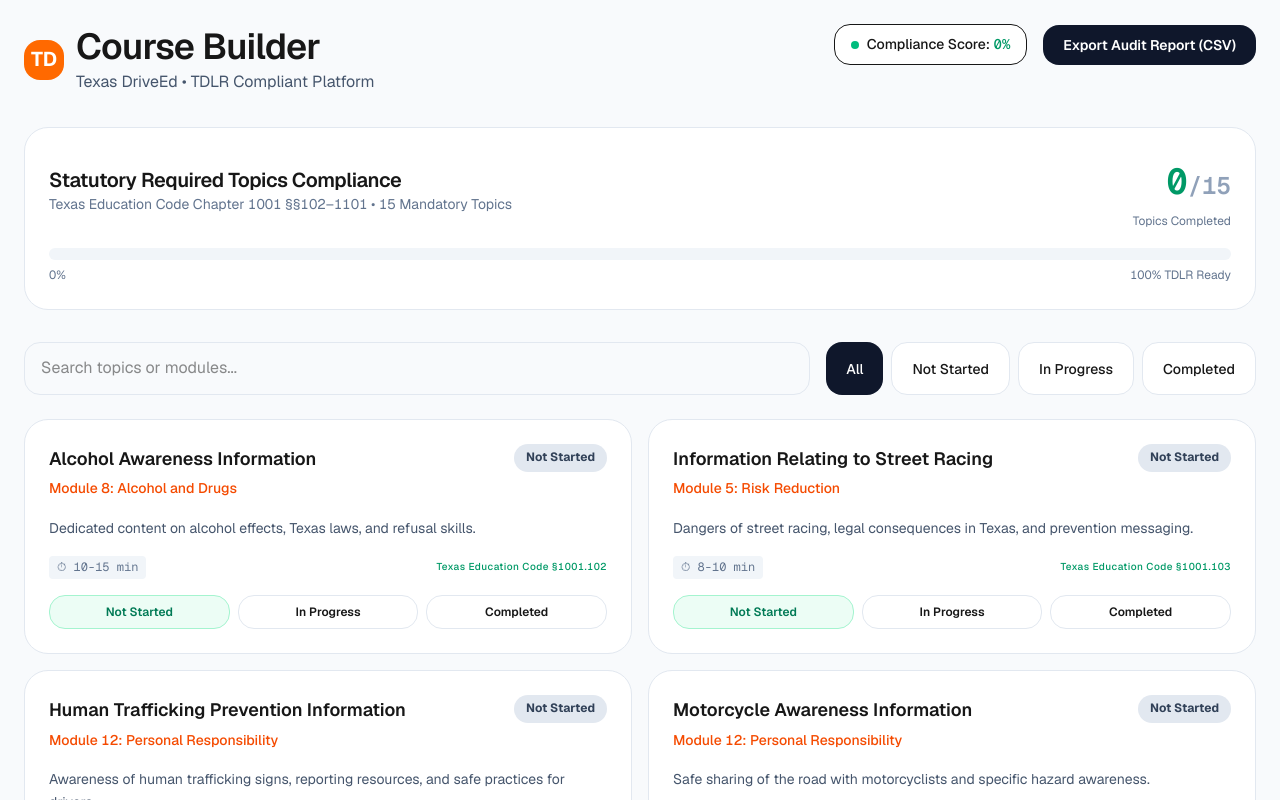
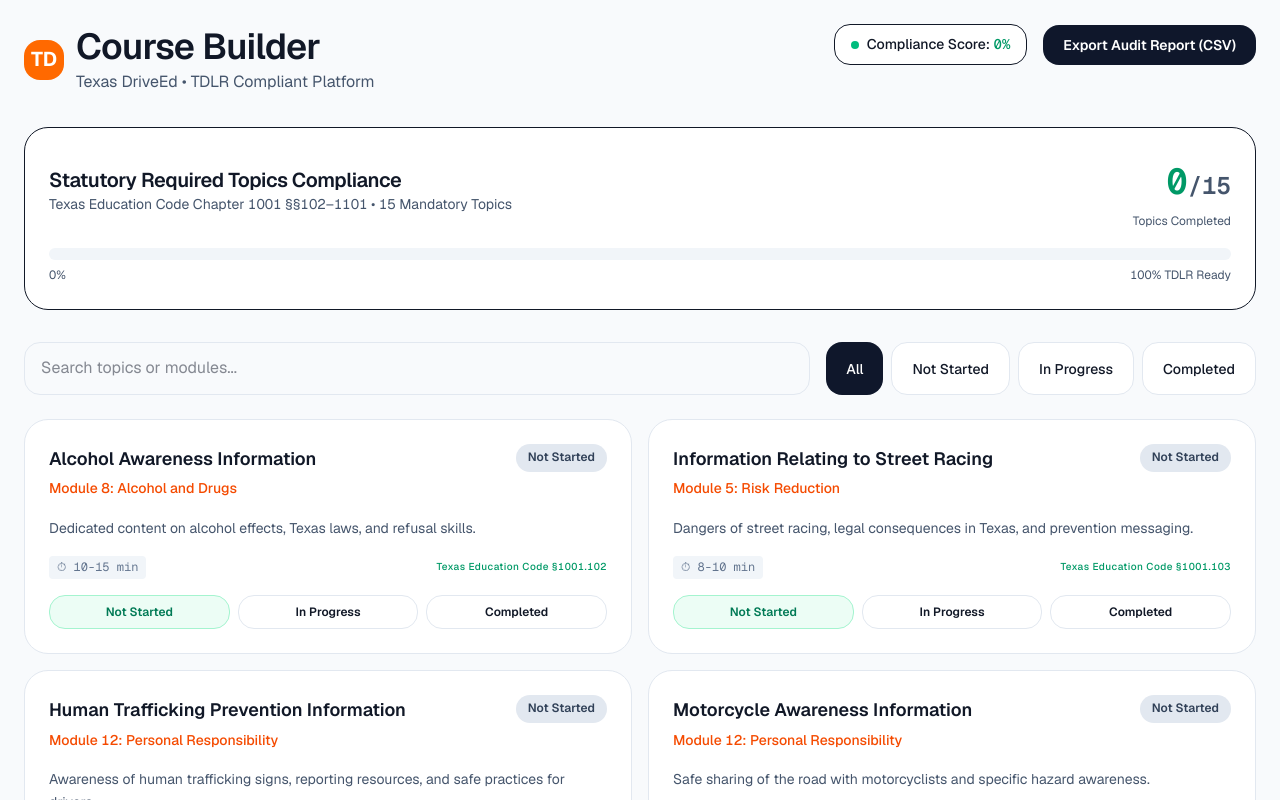
Before and after one commit to ddenmark/texas-drivers-ed-platform, a Next.js app in the folder course-builder/: page /course-builder in a window 1280 px wide. Shown: the top 800 px of the page. Built offline with nearby package versions, Linux system fonts and the light colour scheme.

Commit message:
Improve color contrast and readability in Required Topics Dashboard.

```diff
--- a/course-builder/app/course-builder/page.tsx
+++ b/course-builder/app/course-builder/page.tsx
@@ -41,7 +41,7 @@ export default function RequiredTopicsDashboard() {
 
   const getStatusColor = (status: Status) => {
     switch (status) {
-      case 'Completed': return 'bg-emerald-500 text-white';
+      case 'Completed': return 'bg-emerald-600 text-white';
       case 'In Progress': return 'bg-amber-500 text-white';
       default: return 'bg-slate-200 text-slate-700';
     }
@@ -101,15 +101,15 @@ export default function RequiredTopicsDashboard() {
         </div>
 
         {/* Progress Overview */}
-        <div className="bg-white border border-slate-200 rounded-3xl p-6 mb-8">
+        <div className="bg-white rounded-3xl p-6 mb-8 border">
           <div className="flex justify-between items-center mb-4">
             <div>
               <h2 className="font-semibold text-xl">Statutory Required Topics Compliance</h2>
-              <p className="text-sm text-slate-500">Texas Education Code Chapter 1001 §§102–1101 • 15 Mandatory Topics</p>
+              <p className="text-sm text-slate-600">Texas Education Code Chapter 1001 §§102–1101 • 15 Mandatory Topics</p>
             </div>
             <div className="text-right">
-              <div className="font-mono text-4xl font-semibold text-emerald-600">{completedCount}<span className="text-2xl text-slate-400">/{topics.length}</span></div>
-              <div className="text-xs text-slate-500">Topics Completed</div>
+              <div className="font-mono text-4xl font-semibold text-emerald-600">{completedCount}<span className="text-2xl text-slate-600">/{topics.length}</span></div>
+              <div className="text-xs text-slate-600">Topics Completed</div>
             </div>
           </div>
 
@@ -119,7 +119,7 @@ export default function RequiredTopicsDashboard() {
               style={{ width: `${progressPercentage}%` }}
             />
           </div>
-          <div className="flex justify-between text-xs text-slate-500 mt-1.5">
+          <div className="flex justify-between text-xs text-slate-600 mt-1.5">
             <div>0%</div>
             <div>100% TDLR Ready</div>
           </div>
@@ -163,9 +163,9 @@ export default function RequiredTopicsDashboard() {
                     <div className="font-semibold text-lg leading-tight mb-1">{topic.name}</div>
                     <div className="text-sm text-orange-600 font-medium">{topic.primaryModule}</div>
                   </div>
-                  <div className={`px-3 py-1 rounded-full text-xs font-bold whitespace-nowrap ${getStatusColor(topic.status)}`}>
-                    {topic.status
-}                  </div>
+                  <div className={`px-3 py-1 rounded-full text-xs font-semibold whitespace-nowrap ${getStatusColor(topic.status)}`}>
+                    {topic.status}
+                  </div>
                 </div>
 
                 <div className="text-sm text-slate-600 mb-4 line-clamp-2">
--- a/course-builder/app/globals.css
+++ b/course-builder/app/globals.css
@@ -21,7 +21,7 @@
 
 body {
   background: var(--background);
-  color: var(--foreground);
+  color: #111827; /* Strong dark text for readability */
   font-family: var(--font-geist-sans);
   font-feature-settings: "kern", "tnum", "ss01";
   -webkit-font-smoothing: antialiased;
```
